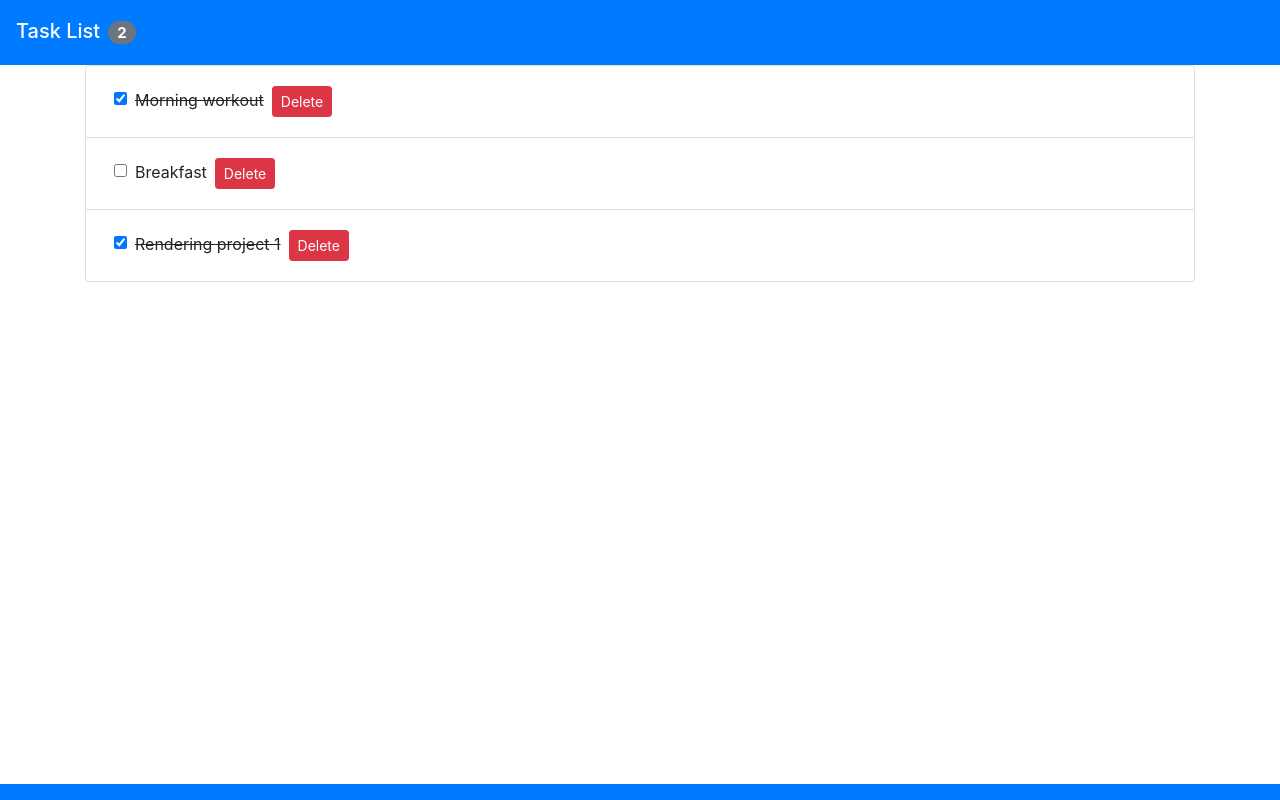
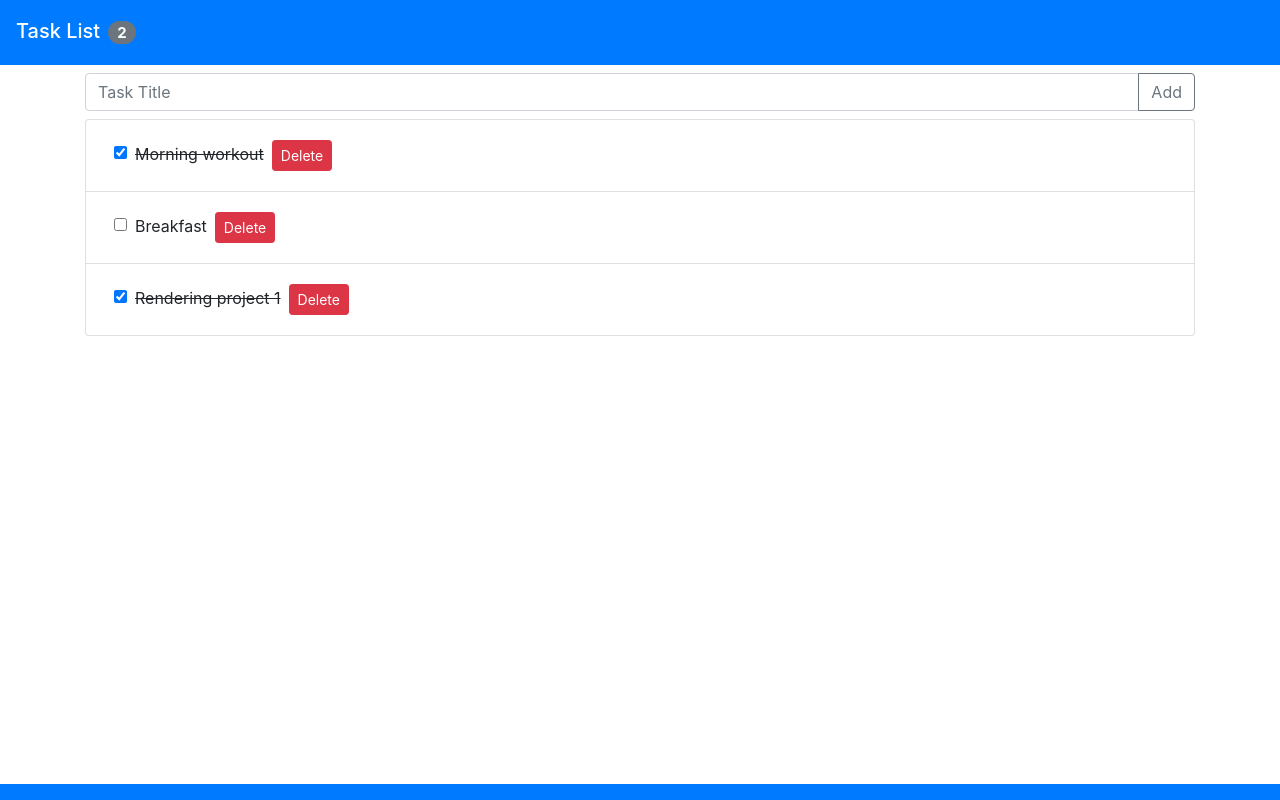
Before and after one commit to danilopinheiro/learning-react-2, a React (Create React App) app: page / in a window 1280 px wide. Built offline with nearby package versions, Linux system fonts and the light colour scheme.

Commit message:
Adding new task

```diff
--- a/src/App.js
+++ b/src/App.js
@@ -23,6 +23,7 @@ class App extends Component {
         completed: true,
       },
     ],
+    input: null,
   };
 
   handleTaskDone = (task) => {
@@ -37,6 +38,23 @@ class App extends Component {
     this.setState({ tasks: tasks });
   };
 
+  handleChange = (e) => {
+    this.setState({ input: e.target.value });
+  };
+
+  handleAdd = (title) => {
+    let counter = this.state.tasks.length;
+
+    const task = {
+      id: counter + 1,
+      title: this.state.input,
+      completed: false,
+    };
+
+    const tasks = [...this.state.tasks, task];
+    this.setState({ tasks: tasks });
+  };
+
   render() {
     return (
       <React.Fragment>
@@ -46,6 +64,25 @@ class App extends Component {
           }
         />
         <main className="container">
+          <div className="input-group mb-2 mt-2">
+            <input
+              type="text"
+              className="form-control"
+              placeholder="Task Title"
+              aria-label="Task Title"
+              aria-describedby="basic-addon2"
+              onChange={this.handleChange}
+            ></input>
+            <div className="input-group-append">
+              <button
+                className="btn btn-outline-secondary"
+                type="button"
+                onClick={this.handleAdd}
+              >
+                Add
+              </button>
+            </div>
+          </div>
           <Tasks
             onTaskDone={this.handleTaskDone}
             onTaskDelete={this.handleDelete}
--- a/src/components/tasks.jsx
+++ b/src/components/tasks.jsx
@@ -5,7 +5,6 @@ class Tasks extends Component {
   render() {
     const { tasks, onTaskDone, onTaskDelete } = this.props;
     return (
-      <div>
       <ul className="list-group">
         {tasks.map((task) => (
           <Task
@@ -16,7 +15,6 @@ class Tasks extends Component {
           />
         ))}
       </ul>
-      </div>
     );
   }
 }
```
Lines whose indentation alone changed are shown as unchanged.
